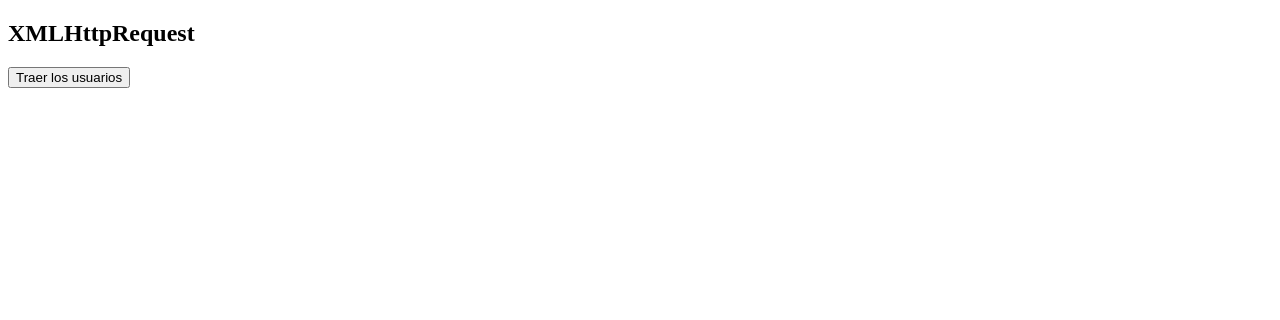
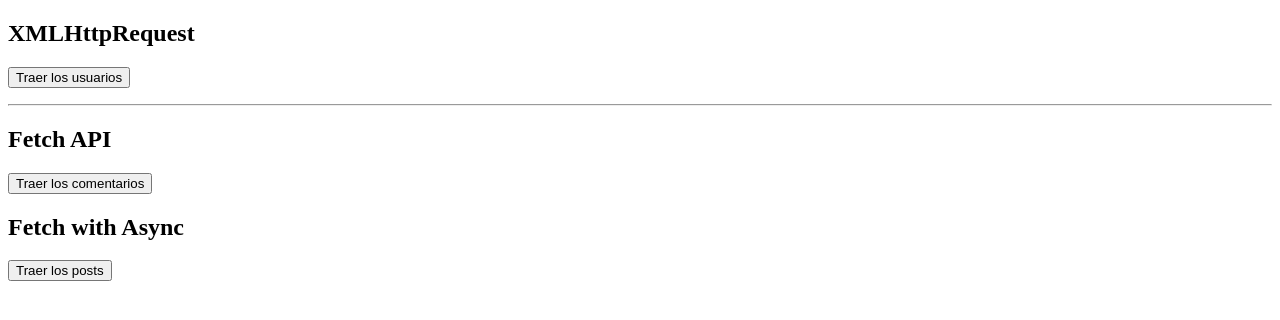
Before and after one commit to algmerzs/ajax, a plain HTML site: page ajax/index.html in a window 1280 px wide. Drawn offline with Linux system fonts and the light colour scheme.

Commit message:
ajax w/ fetch & fetch-async

```diff
--- a/ajax/index.html
+++ b/ajax/index.html
@@ -1,19 +1,24 @@
 <!DOCTYPE html>
 <html lang="en">
-<head>
-    <meta charset="UTF-8">
-    <meta http-equiv="X-UA-Compatible" content="IE=edge">
-    <meta name="viewport" content="width=device-width, initial-scale=1.0">
+  <head>
+    <meta charset="UTF-8" />
+    <meta http-equiv="X-UA-Compatible" content="IE=edge" />
+    <meta name="viewport" content="width=device-width, initial-scale=1.0" />
     <script defer src="./request.js"></script>
     <title>AJAX</title>
-</head>
-<body>
+  </head>
+  <body>
     <div class="container">
-        <h2>XMLHttpRequest</h2>
-        <button onclick="bringUsers();" >Traer los usuarios</button>
-        <ol id="xhr">
-
-        </ol>
+      <h2>XMLHttpRequest</h2>
+      <button onclick="bringUsers();">Traer los usuarios</button>
+      <ol id="xhr"></ol>
+      <hr>
+      <h2>Fetch API</h2>
+      <button onclick="bringCommentsWithFetch();">Traer los comentarios</button>
+      <ol id="fetch"></ol>
+      <h2>Fetch with Async</h2>
+      <button onclick="fetchAsync();">Traer los posts</button>
+      <ol id="fetch-async"></ol>
     </div>
-</body>
+  </body>
 </html>
--- a/ajax/request.js
+++ b/ajax/request.js
@@ -23,4 +23,61 @@ const bringUsers = () => {
 
   xhr.open("GET", "https://jsonplaceholder.typicode.com/users", true);
   xhr.send();
-}
+};
+
+const bringCommentsWithFetch = () => {
+  const $fetch = document.getElementById("fetch"),
+    $fragment = document.createDocumentFragment();
+
+  fetch("https://jsonplaceholder.typicode.com/comments")
+    .then((res) => {
+      return res.ok
+        ? res.json()
+        : Promise.reject(`${res.status}: ${res.statusText}`);
+    })
+    .then((json) => {
+      json.forEach((el) => {
+        const $li = document.createElement("li");
+        $li.innerHTML = `${el.name} from ${el.email}`;
+        $fragment.appendChild($li);
+      });
+      $fetch.appendChild($fragment);
+    })
+    .catch((e) => {
+      const $b = document.createElement("b");
+      $b.innerHTML = e !== undefined ? e : "Error imprevisto";
+      $fetch.appendChild($b);
+    });
+};
+
+const fetchAsync = () => {
+  const $fetch = document.getElementById("fetch-async"),
+    $fragment = document.createDocumentFragment();
+
+  const getData = async () => {
+    try {
+      let response = await fetch("https://jsonplaceholder.typicode.com/post"),
+        json = await response.json();
+
+      if (!response.ok) {
+        throw {
+          status: response.status,
+          statusText: response.statusText,
+        };
+      }
+
+      json.forEach((el) => {
+        const $li = document.createElement("li");
+        $li.innerHTML = `${el.title} --> ${el.body}`;
+        $fragment.appendChild($li);
+      });
+      $fetch.appendChild($fragment);
+    } catch (error) {
+
+      let message = `${error.status}: ${error.statusText !== "" ? error.statusText : "Ocurrió un error" }`;
+      $fetch.innerHTML = message;
+    }
+  };
+
+  getData();
+};
```
